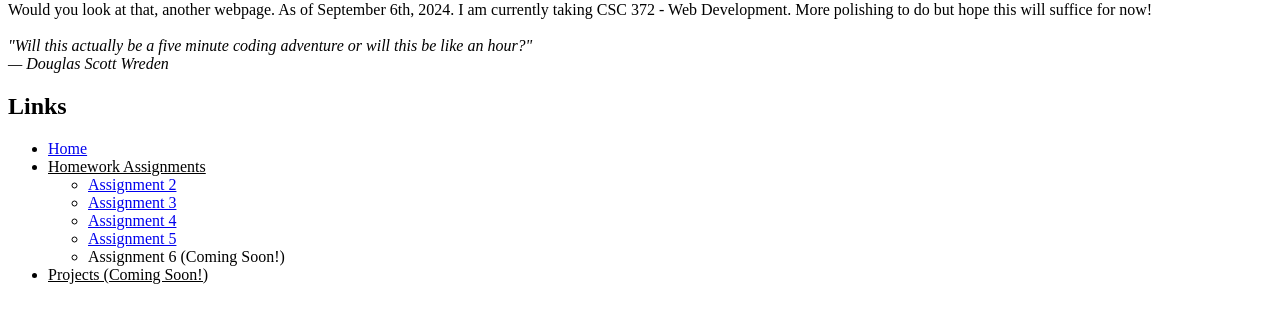
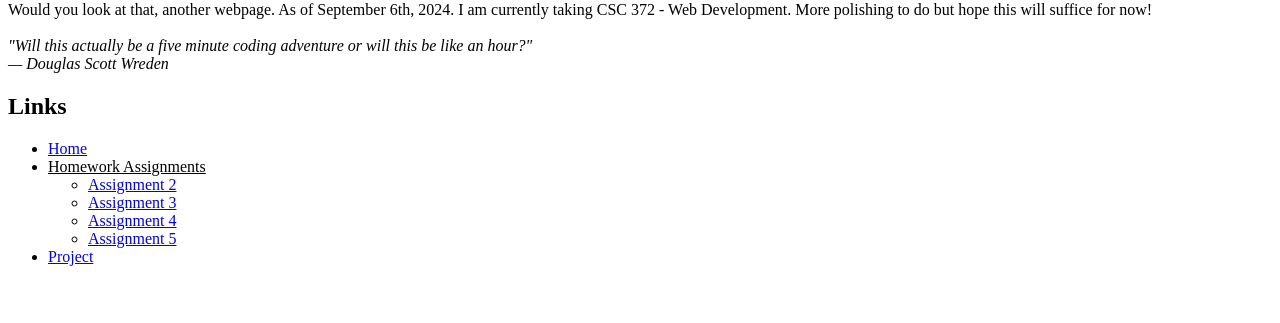
Before and after one commit to Sddelcampo/Sddelcampo.github.io, a website: page public/csc372-hw/index.html in a window 1280 px wide. Shown: the part 79-402 px from the top of the page. Drawn offline with Linux system fonts and the light colour scheme.

Commit message:
Updating Code to link project to portfolio and adding databases

```diff
--- a/public/csc372-hw/index.html
+++ b/public/csc372-hw/index.html
@@ -48,13 +48,10 @@
                     <li>
                         <a href="assignment-5/index.html" target="_self">Assignment 5</a>
                     </li>
-                    <li>
-                        Assignment 6 (Coming Soon!)
-                    </li>
                 </ul>
             </li>
             <li>
-                <ins>Projects (Coming Soon!)</ins>
+                <a href="project/index.html" target="_self">Project</a>
             </li>
         </ul>
     </body>
```
Also changed, not shown: 5 other files.
